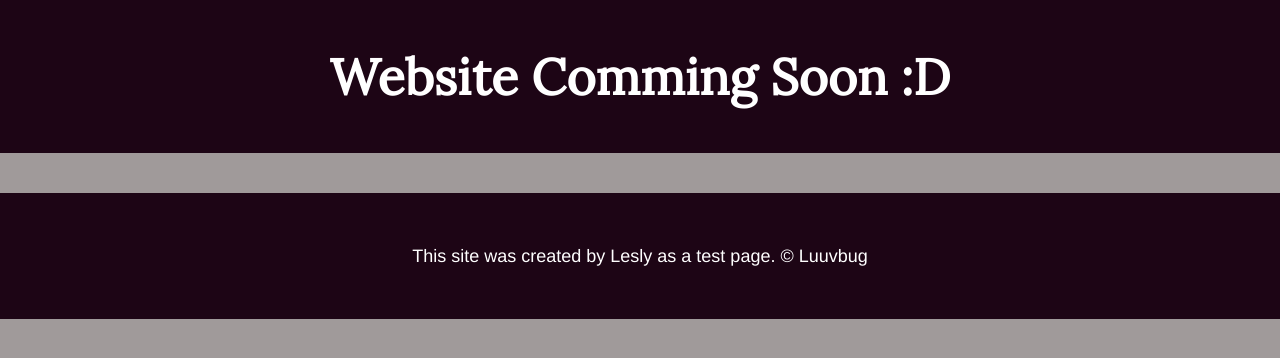
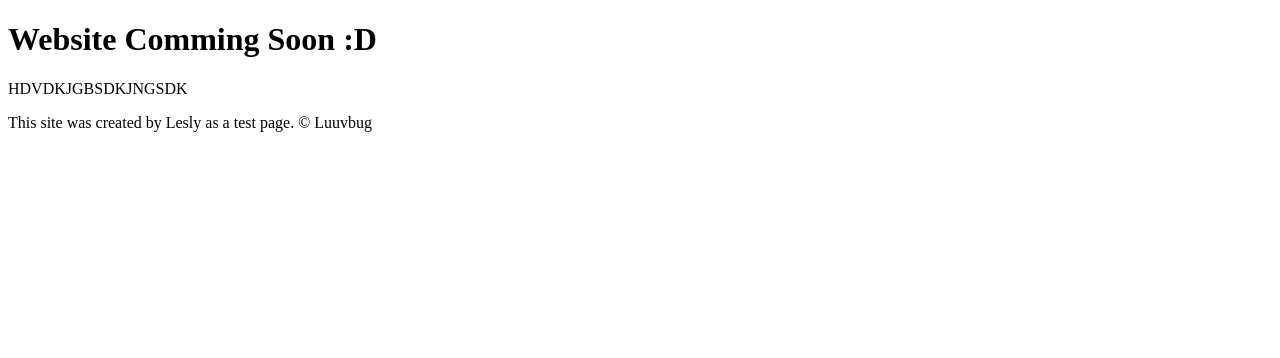
Before and after one commit to luuvbug/luuvbug.github.io, a plain HTML site: page index.html in a window 1280 px wide. Drawn offline with Linux system fonts and the light colour scheme.

Commit message:
changed index

```diff
--- a/index.html
+++ b/index.html
@@ -2,9 +2,7 @@
 <html>
 <head>
     <title>Luuvbug Page</title>
-    <link rel="icon" href="img/marceline.jpg">
     <link href="https://fonts.googleapis.com/css2?family=Lora&display=swap" rel="stylesheet">
-    <link rel="stylesheet" type="text/css" href="css/hero.css">
 </head>
 
 <body>
@@ -15,7 +13,7 @@
 
 
     <main>
-
+         <p> HDVDKJGBSDKJNGSDK </p>
 
     </main>
 
```
